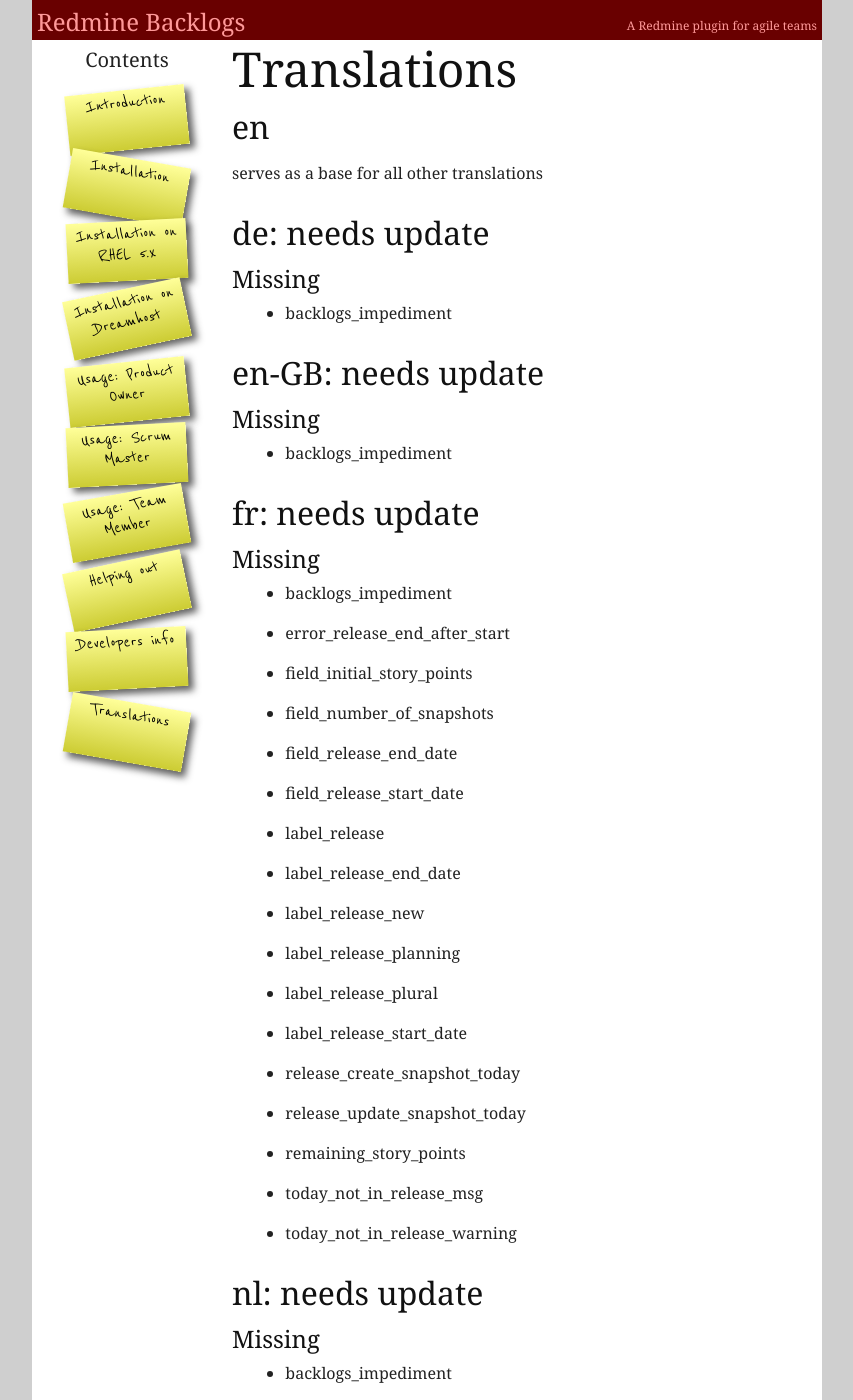
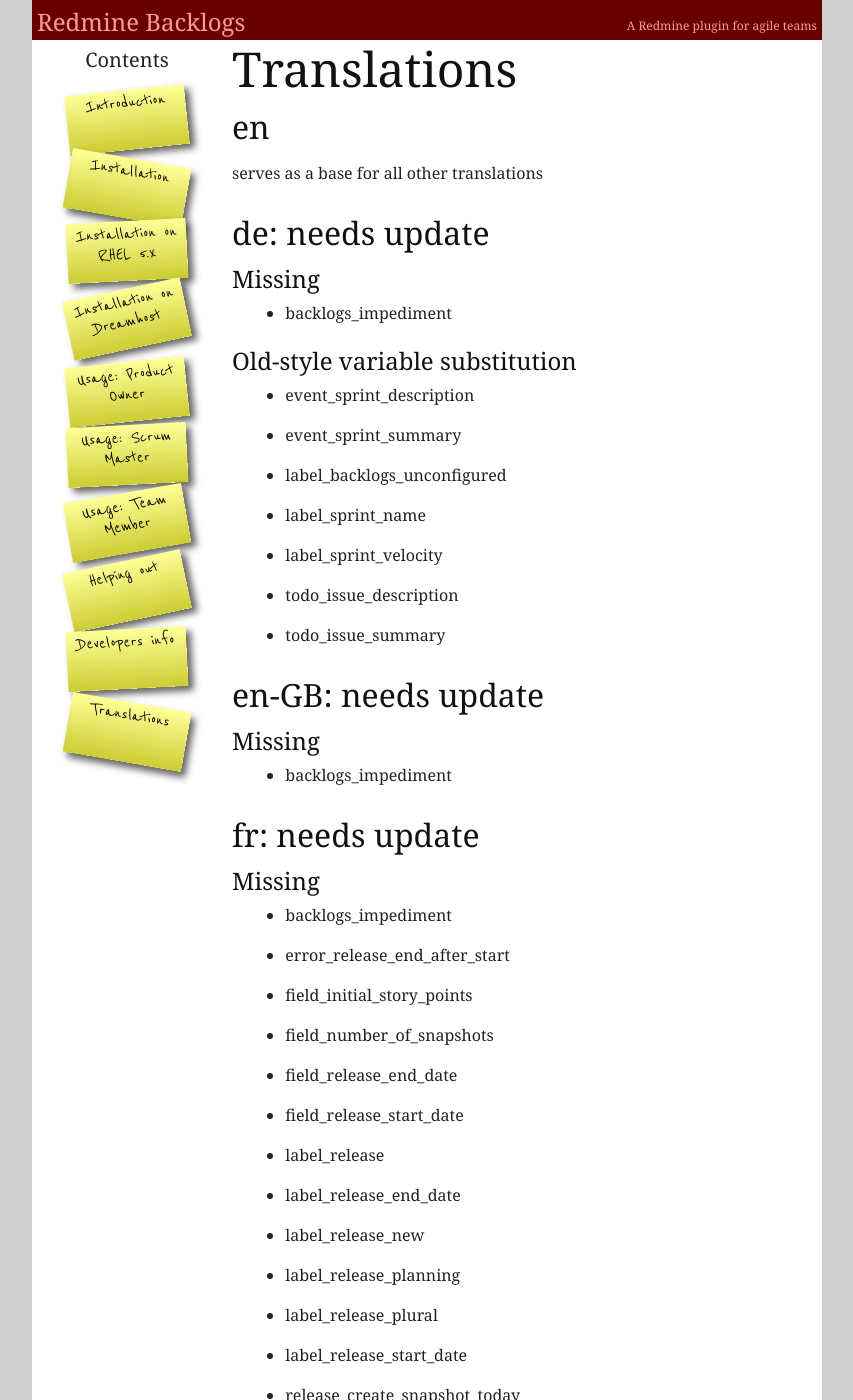
Before and after one commit to backlogs/www, a Jekyll site: the page built from _posts/en/1992-01-01-translations.markdown, in a window 1280 px wide and 1400 px high. Shown: the whole window, without its empty margins (213-1066 px from the left). Built offline with Jekyll 4.4.1, drawn with Linux system fonts in a browser that asks for light colours; comment, search, counter and statistics services are not loaded; some of the changed text lies outside the part shown.

Commit message:
Coverage/Translation status

```diff
--- a/_posts/en/1992-01-01-translations.markdown
+++ b/_posts/en/1992-01-01-translations.markdown
@@ -14,6 +14,16 @@ serves as a base for all other translations
 ### Missing
 
 * backlogs_impediment
+
+### Old-style variable substitution
+
+* event_sprint_description
+* event_sprint_summary
+* label_backlogs_unconfigured
+* label_sprint_name
+* label_sprint_velocity
+* todo_issue_description
+* todo_issue_summary
 
 ## en-GB: needs update
 
@@ -43,6 +53,16 @@ serves as a base for all other translations
 * today_not_in_release_msg
 * today_not_in_release_warning
 
+### Old-style variable substitution
+
+* event_sprint_description
+* event_sprint_summary
+* label_backlogs_unconfigured
+* label_sprint_name
+* label_sprint_velocity
+* todo_issue_description
+* todo_issue_summary
+
 ## nl: needs update
 
 ### Missing
@@ -64,6 +84,16 @@ serves as a base for all other translations
 * remaining_story_points
 * today_not_in_release_msg
 * today_not_in_release_warning
+
+### Old-style variable substitution
+
+* event_sprint_description
+* event_sprint_summary
+* label_backlogs_unconfigured
+* label_sprint_name
+* label_sprint_velocity
+* todo_issue_description
+* todo_issue_summary
 
 ## pt-BR: needs update
 
@@ -87,6 +117,16 @@ serves as a base for all other translations
 * today_not_in_release_msg
 * today_not_in_release_warning
 
+### Old-style variable substitution
+
+* event_sprint_description
+* event_sprint_summary
+* label_backlogs_unconfigured
+* label_sprint_name
+* label_sprint_velocity
+* todo_issue_description
+* todo_issue_summary
+
 ## zh: needs update
 
 ### Missing
@@ -108,3 +148,13 @@ serves as a base for all other translations
 * remaining_story_points
 * today_not_in_release_msg
 * today_not_in_release_warning
+
+### Old-style variable substitution
+
+* event_sprint_description
+* event_sprint_summary
+* label_backlogs_unconfigured
+* label_sprint_name
+* label_sprint_velocity
+* todo_issue_description
+* todo_issue_summary
```
